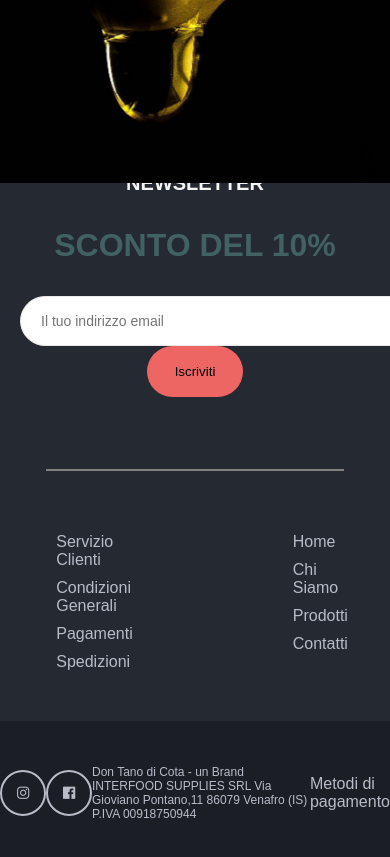
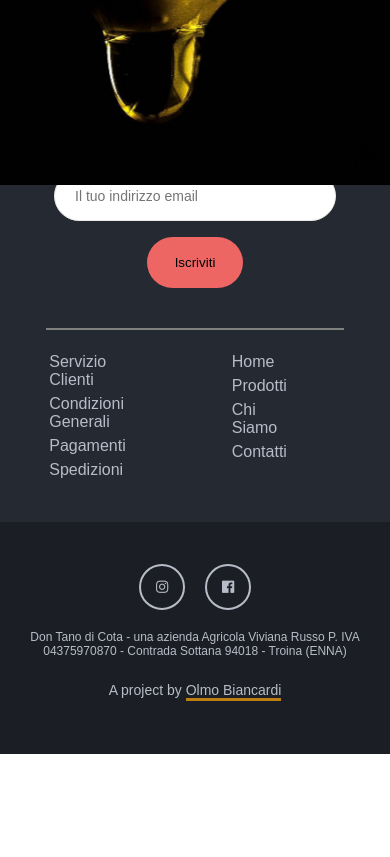
Before and after one commit to olmobianc/oil-website, a website: page index.html in a window 390 px wide. Shown: the part 661-1518 px from the top of the page. After the commit the page ends 1415 px from the top, so only its background shows below. Drawn offline with Linux system fonts and the light colour scheme; a web font is replaced by a local one.

Commit message:
feat: finished homepage mobile

```diff
--- a/footer.css
+++ b/footer.css
@@ -17,8 +17,7 @@
 
 #newsletter-subtitle {
     color: #416163;
-    text-transform: uppercase;
-    font-size: 32px;
+    font-size: 20px;
 }
 
 #newsletter {
@@ -74,6 +73,10 @@
     color: thistle;
 }
 
+#footer-icons-container {
+    display: flex;
+}
+
 #rule {
     height:2px;
     border-width:0;
@@ -115,6 +118,7 @@
     display: flex;
     justify-content: center;
     align-items: center;
+    margin: 10px;
 }
 
 #footer-paragr {
@@ -145,3 +149,42 @@
     color: white;
     border: 2px solid white;
 }
+
+#last-paragraph {
+        font-size: 14px;
+    }
+
+#last-paragraph-underlined {
+    border-bottom: 3px solid #ce8a0ce5;
+}
+
+@media screen and (max-width: 700px) {
+    .footer-section {
+        margin-right: 100px;
+        padding: 0;
+    }
+    .footer-elem {
+        padding: 3px;
+    }
+    #rule {
+        margin-bottom: 0;
+        margin-top: 0;
+    }
+    #newsletter-subtitle {
+        font-size: 16px;
+        text-transform: none;
+    }
+    #footer-end {
+        display: block;
+    }
+    #footer-icons-container {
+        display: flex;
+        align-items: center;
+        justify-content: center;
+    }
+    #footer-paragr {
+        font-size: 12px;
+        margin: 0 12px;
+        text-align: center;
+    }
+}
--- a/header.css
+++ b/header.css
@@ -29,3 +29,9 @@
 .navbar-link:hover {
     color: white;
 }
+
+@media screen and (max-width: 700px) {
+    .navbar-list {
+        padding-left: 8px;
+    }
+}
--- a/homepage.css
+++ b/homepage.css
@@ -1,6 +1,17 @@
 #homepage-container {
     background: black;
     height: 750px;
+}
+
+.mini-description {
+    color: white;
+    text-align: center;
+    font-size: 16px;
+    width: 30%;
+    margin: auto;
+    margin-bottom: 20px;
+    font-family: "-webkit-pictograph";
+    font-weight: 500;
 }
 
 .cid-syqDQvUSvi .scroll-wrapper {
@@ -129,3 +140,28 @@
     outline: 0;
     font-weight: 600;
 }
+
+@media screen and (max-width: 700px) {
+    .description {
+        top: 15%;
+    }
+    .mini-description {
+        display: none;
+    }
+    .mbr-section-title {
+        font-size: 5rem;
+    }
+    .scroll-wrapper {
+        border: 1px solid black;
+    }
+    #homepage-container {
+        height: 650px;
+    }
+    #discover-more-link {
+        font-size: 14px;
+    }
+    #newsletter-form {
+        margin-bottom: 16px;
+        width: 240px!important;
+    }
+}
--- a/index.html
+++ b/index.html
@@ -20,8 +20,8 @@
             <ul class="navbar-list">
                 <li class="navbar-elem"><img class="logo" src="/don-tano-logo-black1.jpg"></li>
                 <li class="navbar-elem"><a class="navbar-link" href="">Home</a></li>
-                <li class="navbar-elem"><a class="navbar-link" href="">Chi siamo</a></li>
                 <li class="navbar-elem"><a class="navbar-link" href="">Prodotti</a></li>
+                <li class="navbar-elem"><a class="navbar-link" href="">Chi Siamo</a></li>
                 <li class="navbar-elem"><a class="navbar-link" href="">Contatti</a></li>
             </ul>
         </div>
@@ -39,6 +39,7 @@
                 <div class="description">
                   <h2 class="mbr-section-title mbr-fonts-style mbr-bold align-center display-1">DON TANO</h2>
                   <h4 class="mbr-text mbr-fonts-style align-center mbr-bold display-5">di Cota</h4><h4>
+                  <h6 class="mini-description">Dal 1700, nel cuore delle terre normanne, coltiviamo l'amore per la Sicilia e produciamo i suoi frutti migliori.</h6>
                   <a id="discover-more-link"href="">Scopri i nostri prodotti</a>
                 </h4></div>
               </div>
@@ -51,7 +52,7 @@
     <footer id="footer-container">
         <div id="newsletter-container">
             <h5 id="newsletter-title">Iscriviti alla nostra Newsletter</h5>
-            <h3 id="newsletter-subtitle">Sconto del 10%</h3>
+            <h3 id="newsletter-subtitle">Riceverai informazioni, novità sugli eventi e offerte sui nostri prodotti.</h3>
             <div id="newsletter">
                 <input type="email" id="newsletter-form" name="EMAIL" placeholder="Il tuo indirizzo email" required="">
                 <button type="submit" id="newsletter-subscribe"><span>Iscriviti</span></button>
@@ -70,25 +71,27 @@
             <div class="footer-section">
                 <ul class="footer-list">
                     <li class="footer-elem"><a class="footer-link" href="">Home</a></li>
+                    <li class="footer-elem"><a class="footer-link" href="">Prodotti</a></li>
                     <li class="footer-elem"><a class="footer-link" href="">Chi Siamo</a></li>
-                    <li class="footer-elem"><a class="footer-link" href="">Prodotti</a></li>
                     <li class="footer-elem"><a class="footer-link" href="">Contatti</a></li>
                 </ul>
             </div>
         </div>
     </footer>
     <div id="footer-end">
-        <div class="footer-end-grid">
-            <a class="no-link circle-border" target="_blank" href="https://www.instagram.com/dontanodicota/"><i class="fab fa-instagram"></i></a>
+        <div id="footer-icons-container">
+            <div class="footer-end-grid">
+                <a class="no-link circle-border" target="_blank" href="https://www.instagram.com/dontanodicota/"><i class="fab fa-instagram"></i></a>
+            </div>
+            <div class="footer-end-grid">
+                <a class="no-link circle-border" target="_blank" href="https://www.facebook.com/Don-Tano-di-Cota-100527145439687"><i class="fab fa-facebook"></i></a>
+            </div>
         </div>
         <div class="footer-end-grid">
-            <a class="no-link circle-border" target="_blank" href="https://www.facebook.com/Don-Tano-di-Cota-100527145439687"><i class="fab fa-facebook"></i></a>
+            <p id="footer-paragr">Don Tano di Cota - una azienda Agricola Viviana Russo  P. IVA 04375970870 - Contrada Sottana 94018 - Troina (ENNA)</p>
         </div>
         <div class="footer-end-grid">
-            <p id="footer-paragr">Don Tano di Cota - un Brand INTERFOOD SUPPLIES SRL Via Gioviano Pontano,11 86079 Venafro (IS) P.IVA 00918750944</p>
-        </div>
-        <div class="footer-end-grid">
-            <p>Metodi di pagamento</p>
+            <p id="last-paragraph">A project by <span id="last-paragraph-underlined">Olmo Biancardi</span></p>
         </div>
     </div>
 
```
